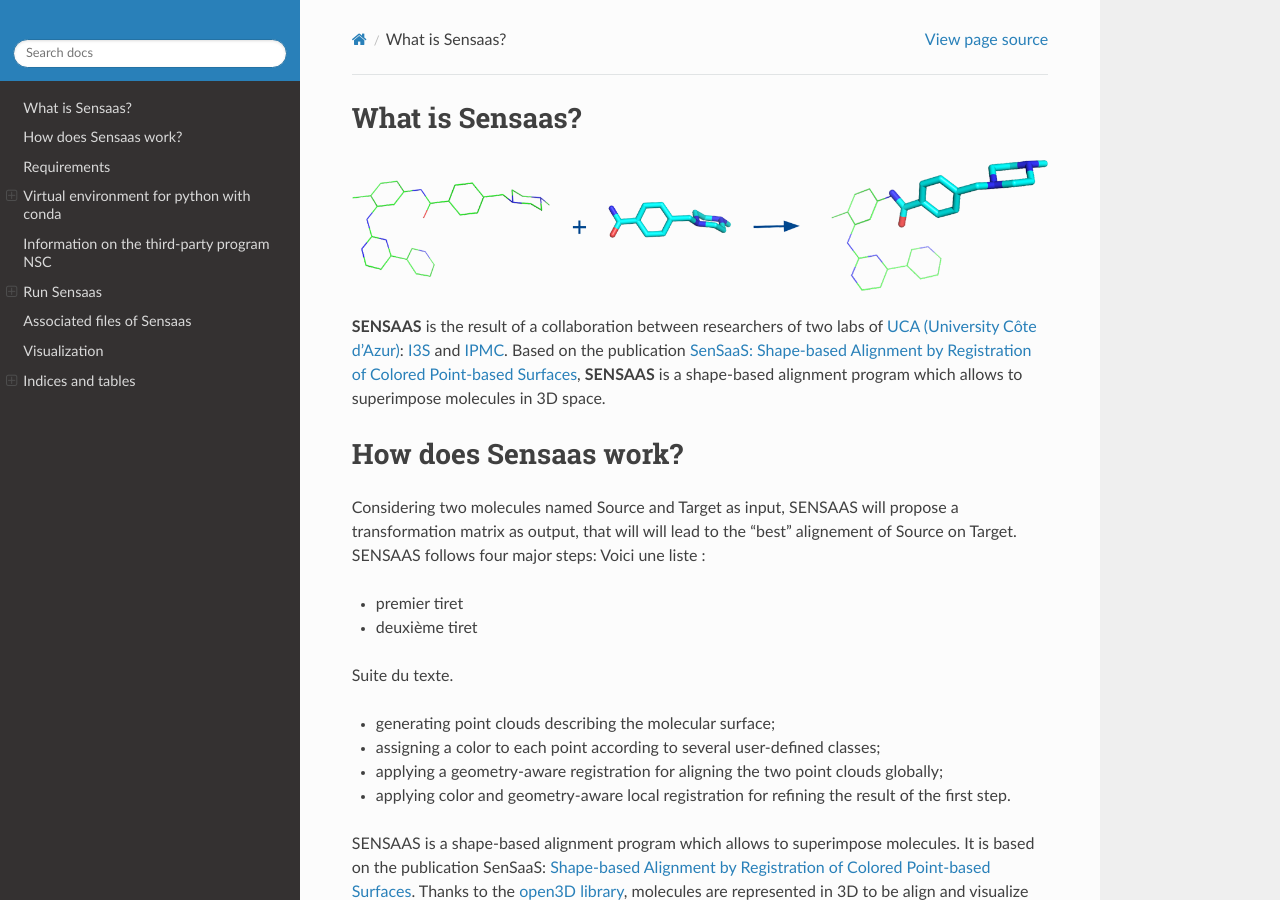
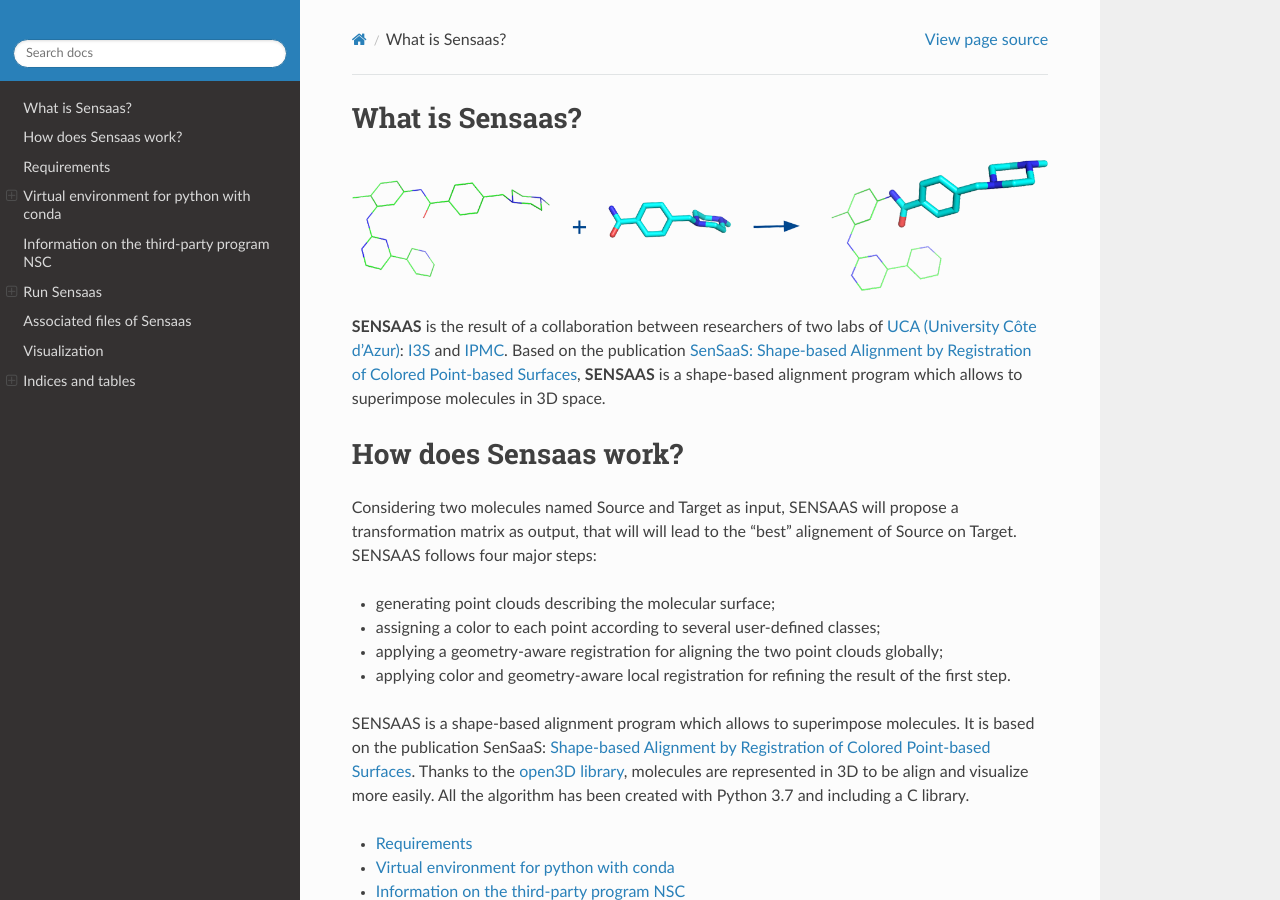
Before and after one commit to SENSAAS/sensaas, a Sphinx documentation site: the page built from docs/index.rst, in a window 1280 px wide and 900 px high. Built offline with Sphinx 7.4.7 and the Read the Docs theme 2.0.0, drawn with Linux system fonts in a browser that asks for light colours.

Commit message:
Update index.rst

```diff
--- a/docs/index.rst
+++ b/docs/index.rst
@@ -18,18 +18,11 @@ How does Sensaas work?
 ====================================
 
 Considering two molecules named Source and Target as input, SENSAAS will propose a transformation matrix as output, that will will lead to the "best" alignement of Source on Target. SENSAAS  follows four major steps:
-Voici une liste :
 
-- premier tiret
-- deuxième tiret
-
-Suite du texte.
-
-* generating point clouds describing the molecular surface;
-* assigning a color to each point according to several user-defined classes;
-* applying a geometry-aware registration for aligning the two point clouds globally;
-* applying color and geometry-aware local registration for refining the result of the first step.
-
+- generating point clouds describing the molecular surface;
+- assigning a color to each point according to several user-defined classes;
+- applying a geometry-aware registration for aligning the two point clouds globally;
+- applying color and geometry-aware local registration for refining the result of the first step.
 
 SENSAAS is a shape-based alignment program which allows to superimpose molecules. It is based on the publication SenSaaS: `Shape-based Alignment by Registration of Colored Point-based Surfaces <https://onlinelibrary.wiley.com/doi/full/10.1002/minf.202000081>`_. Thanks to the `open3D library <http://www.open3d.org/>`_, molecules are represented in 3D to be align and visualize more easily.
 All the algorithm has been created with Python 3.7 and including a C library.
```
